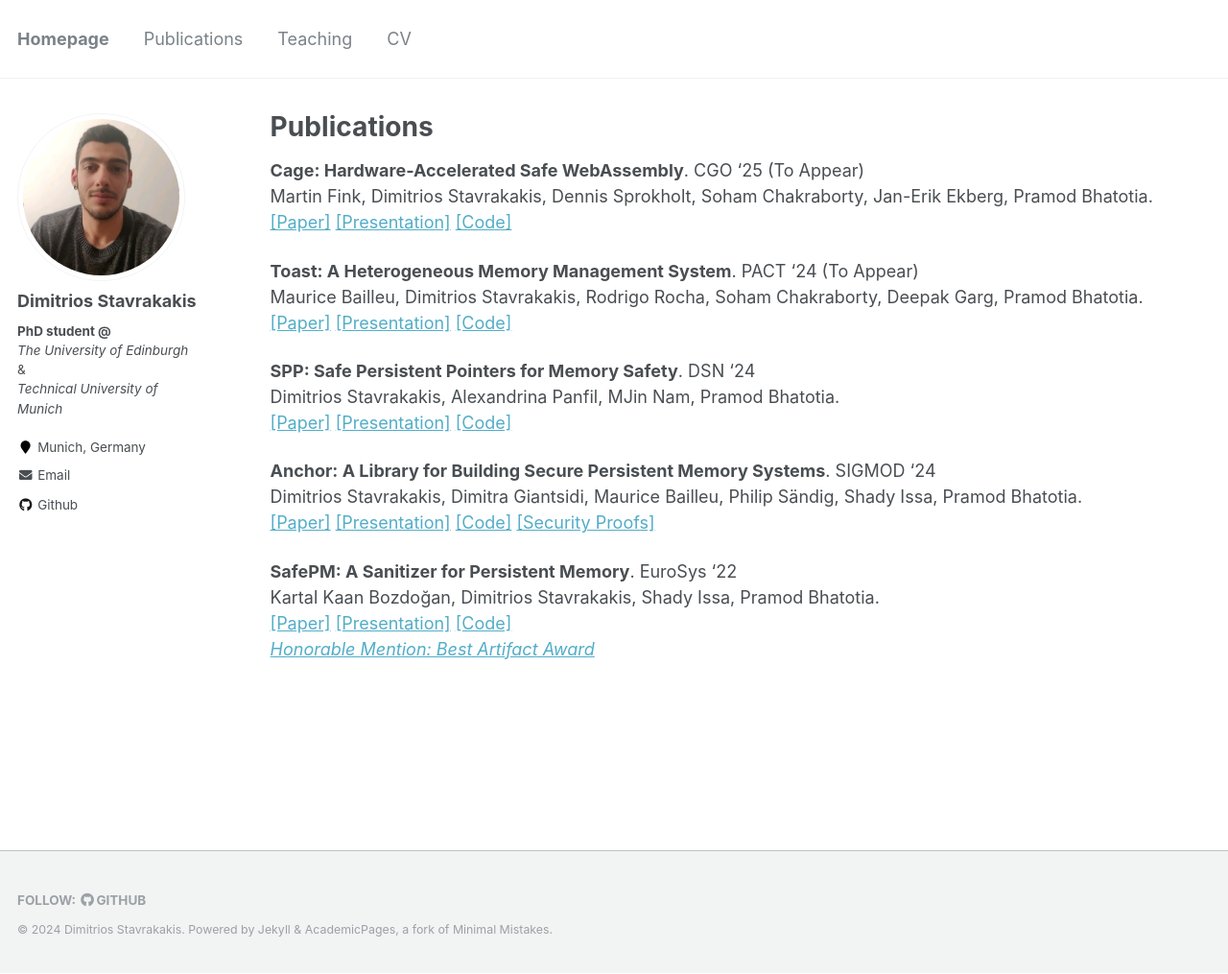
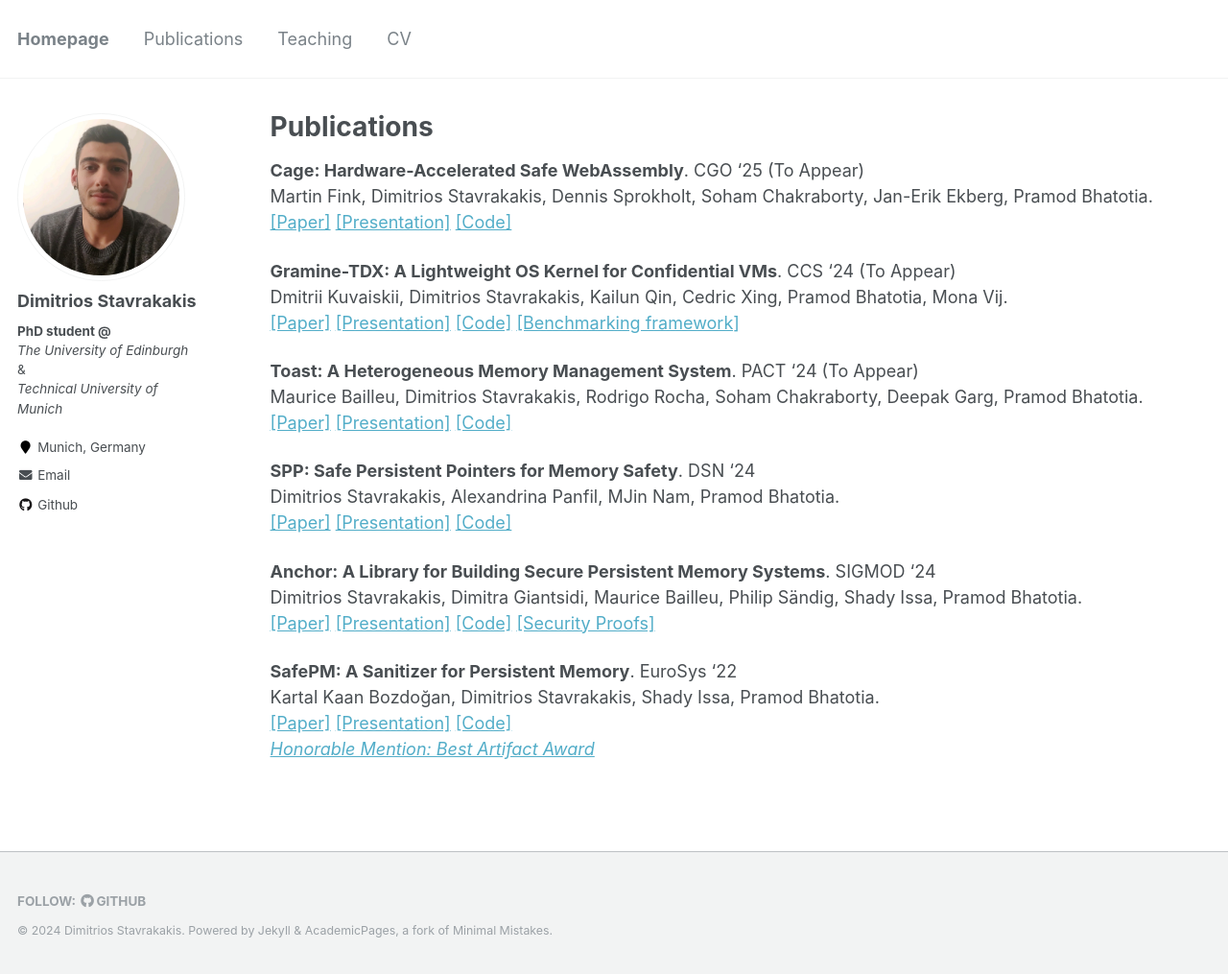
Before and after one commit to dimstav23/dimstav23.github.io, a Jekyll site: the page built from _pages/publications.md, in a window 1280 px wide and 1015 px high. Shown: the whole window at 96% size. Built offline with Jekyll 4.4.1, drawn with Linux system fonts in a browser that asks for light colours.

Commit message:
update cv and pubs
Signed-off-by: dimstav23 <dimstav23@gmail.com>

```diff
--- a/_pages/publications.md
+++ b/_pages/publications.md
@@ -17,11 +17,15 @@ author_profile: true
 
 __Cage: Hardware-Accelerated Safe WebAssembly__. CGO '25 (To Appear) \
 Martin Fink, Dimitrios Stavrakakis, Dennis Sprokholt, Soham Chakraborty, Jan-Erik Ekberg, Pramod Bhatotia. \
-[[Paper]](https://dimstav23.github.io/publications) [[Presentation]](https://dimstav23.github.io/publications) [[Code]](https://github.com/dimstav23/SPP)
+[[Paper]](https://dimstav23.github.io/publications) [[Presentation]](https://dimstav23.github.io/publications) [[Code]](https://dimstav23.github.io/publications)
+
+__Gramine-TDX: A Lightweight OS Kernel for Confidential VMs__. CCS '24 (To Appear) \
+Dmitrii Kuvaiskii, Dimitrios Stavrakakis, Kailun Qin, Cedric Xing, Pramod Bhatotia, Mona Vij. \
+[[Paper]](https://dimstav23.github.io/publications) [[Presentation]](https://dimstav23.github.io/publications) [[Code]](https://github.com/gramineproject/gramine-tdx) [[Benchmarking framework]](https://github.com/dimstav23/gramine-tdx-benchmarking)
 
 __Toast: A Heterogeneous Memory Management System__. PACT '24 (To Appear) \
 Maurice Bailleu, Dimitrios Stavrakakis, Rodrigo Rocha, Soham Chakraborty, Deepak Garg, Pramod Bhatotia. \
-[[Paper]](https://dimstav23.github.io/publications) [[Presentation]](https://dimstav23.github.io/publications) [[Code]](https://github.com/dimstav23/SPP)
+[[Paper]](https://dimstav23.github.io/publications) [[Presentation]](https://dimstav23.github.io/publications) [[Code]](https://dimstav23.github.io/publications)
 
 __SPP: Safe Persistent Pointers for Memory Safety__. DSN '24 \
 Dimitrios Stavrakakis, Alexandrina Panfil, MJin Nam, Pramod Bhatotia. \
```
Also changed, not shown: _pages/cv.md (+5 -1 lines).
